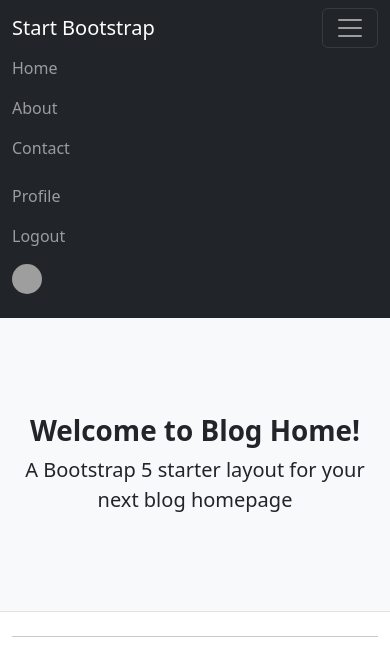
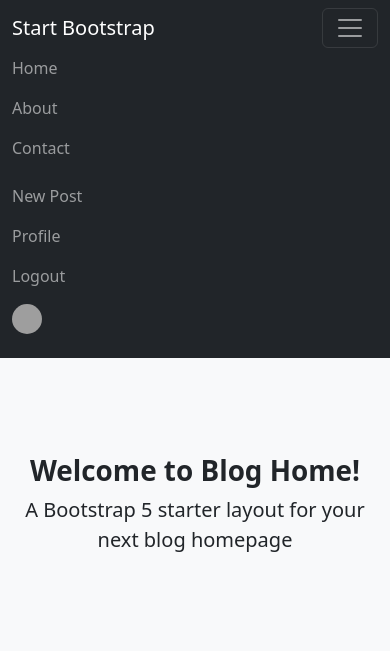
Before and after one commit to parsaizadmehr/Django-Blog, a Django app: page / in a window 390 px wide, after a click that opens the changed part. Shown: the top 651 px of the page. Run offline with Django 4.2, Linux system fonts and the light colour scheme; the visitor is signed in with stand-in values (Sample User, id 1); data that the repository does not hold is empty; some libraries are stand-ins or nearby versions; grey boxes are pictures that could not be loaded.

Commit message:
Add create new post, update and delete by user.

```diff
--- a/blog/templates/blog/base.html
+++ b/blog/templates/blog/base.html
@@ -38,6 +38,9 @@
                     <ul class="navbar-nav mb-2 mb-lg-0">
 
                         {% if user.is_authenticated %}
+                        <li class="nav-item">
+                            <a class="nav-link" href="{% url 'create' %}">New Post</a>
+                        </li>
                         <li class="nav-item">
                             <a class="nav-link" href="{% url 'profile' %}">Profile</a>
                         </li>
--- a/blog/templates/blog/index.html
+++ b/blog/templates/blog/index.html
@@ -25,9 +25,9 @@
                         <div class="author-info position-absolute top-0 p-2">
                             <a href="{% url 'profile' %}">
                             {% if user.profile.image %}
-                                <img src="{{ user.profile.image.url }}" alt="User Avatar" class="rounded-circle" style="width: 30px; height: 30px;">
+                                <img src="{{ post.author.profile.image.url }}" class="rounded-circle" style="width: 30px; height: 30px;">
                             {% else %}
-                                <img src="{% static 'assets/default.jpg' %}" alt="User Avatar" class="rounded-circle" style="width: 30px; height: 30px;">
+                                <img src="{% static 'assets/default.jpg' %}" class="rounded-circle" style="width: 30px; height: 30px;">
                             {% endif %}
                                 <span class="text-muted ml-2">{{ post.author.username }}</span>
                             </a>
@@ -36,7 +36,7 @@
                             <img class="card-img-top" src="{{post.thumbnail.url}}" alt="..." />
                         </a>
                         <div class="card-body mt-5">
-                            <div class="small text-muted">January 1, 2023</div>
+                            <div class="small text-muted">{{post.created_at}}</div>
                             <h2 class="card-title h4">{{ post.title }}</h2>
                             <p class="card-text">{{ post.content|slice:":250" }}</p><!-- Trimmed content -->
                             <a class="btn btn-primary" href="{% url 'post' post.slug %}">Read more →</a>
--- a/blog/templates/blog/post.html
+++ b/blog/templates/blog/post.html
@@ -14,6 +14,7 @@
                     <h1 class="fw-bolder mb-1">{{post.title}}</h1>
                     <!-- Post meta content-->
                     <div class="text-muted fst-italic mb-2">{{post.created_at}} by {{post.author}}</div>
+
                     <!-- Post categories-->
                     <a class="badge bg-secondary text-decoration-none link-light" href="#!">Web Design</a>
                     <a class="badge bg-secondary text-decoration-none link-light" href="#!">Freebies</a>
@@ -23,6 +24,10 @@
                 <!-- Post content-->
                 <section class="mb-5">
                     <p class="fs-5 mb-4">{{post.content}}</p>
+                    {% if post.author == user %}
+                        <a class="btn btn-secondary" href="{% url 'update' post.slug %}" >Update</a>
+                        <a class="btn btn-danger" href="{% url 'delete' post.slug %}" >Delete</a>
+                    {% endif %}
                 </section>
             </article>
             <!-- Comments section-->
--- a/blog/urls.py
+++ b/blog/urls.py
@@ -4,6 +4,9 @@ from . import views
 urlpatterns = [
     path("", views.PostListView.as_view(), name="index"),
     path("post/<slug:slug>", views.post_detail, name="post"),
+    path("new/", views.PostCreateView.as_view(), name="create"),
+    path("post/<slug:slug>/update/", views.PostUpdateView.as_view(), name="update"),
+    path("post/<slug:slug>/delete/", views.PostDeleteView.as_view(), name="delete"),
     path("about/", views.about, name="about"),
     path("contact/", views.contact, name="contact"),
 ]
--- a/blog/views.py
+++ b/blog/views.py
@@ -1,7 +1,8 @@
 from django.contrib.auth.decorators import login_required
 from django.core.mail import send_mail
 from django.shortcuts import render, redirect, get_object_or_404
-from django.views.generic import ListView
+from django.views.generic import ListView, CreateView, UpdateView, DeleteView
+from django.contrib.auth.mixins import LoginRequiredMixin, UserPassesTestMixin
 from django.contrib import messages
 from decouple import config
 from .models import Post
@@ -11,10 +12,43 @@ class PostListView(ListView):
     model = Post
     template_name = "blog/index.html"
     context_object_name = "posts"
-    ordering = ["-created_at"]
 
     def get_queryset(self):
-        return Post.objects.filter(status="p")
+        return Post.objects.filter(status="p").order_by("-created_at")
+
+class PostCreateView(LoginRequiredMixin, CreateView):
+    model = Post
+    context_object_name = "post"
+    fields = ["title", "content", "thumbnail", "status"]
+
+    def form_valid(self, form):
+        form.instance.author = self.request.user
+        return super().form_valid(form)
+
+class PostUpdateView(LoginRequiredMixin, UserPassesTestMixin, UpdateView):
+    model = Post
+    context_object_name = "post"
+    fields = ["title", "content", "thumbnail", "status"]
+
+    def form_valid(self, form):
+        form.instance.author = self.request.user
+        return super().form_valid(form)
+
+    def test_func(self):
+        post = self.get_object()
+        if self.request.user == post.author:
+            return True
+        return False
+
+class PostDeleteView(LoginRequiredMixin, UserPassesTestMixin, DeleteView):
+    model = Post
+    success_url = "/"
+
+    def test_func(self):
+        post = self.get_object()
+        if self.request.user == post.author:
+            return True
+        return False
 
 def post_detail(request, slug):
     post = get_object_or_404(Post, slug=slug)
@@ -59,7 +93,7 @@ def contact(request):
                 send_mail(
                     f"New Contact Form Submission from {name}",
                     f"Message from {email}\n {message}",
-                    config('EMAIL_HOST_USE'),
+                    config('EMAIL_HOST_USER'),
                     [config('RECIPIENT_EMAIL')],
                     fail_silently=False,
                 )
--- a/users/templates/users/profile.html
+++ b/users/templates/users/profile.html
@@ -12,9 +12,9 @@
                         <div class="row">
                             <div class="col-md-4">
                                 {% if user.profile.image %}
-                                    <img src="{{ user.profile.image.url }}" alt="User Avatar" class="img-fluid rounded-circle mb-3" style="width: 200px; height: 200px;">
+                                    <img src="{{ user.profile.image.url }}" class="img-fluid rounded-circle mb-3" style="width: 200px; height: 200px;">
                                 {% else %}
-                                    <img src="{% static 'assets/default.jpg' %}" alt="Default Avatar" class="img-fluid rounded-circle mb-3" style="width: 200px; height: 200px;">
+                                    <img src="{% static 'default.jpg' %}" class="img-fluid rounded-circle mb-3" style="width: 200px; height: 200px;">
                                 {% endif %}
                             </div>
                             <div class="col-md-8">
```
Also changed, not shown: blog/models.py (+11 -1 lines), blog/templates/blog/post_confirm_delete.html (added, +12 -0 lines), blog/templates/blog/post_form.html (added, +21 -0 lines), blog/migrations/0005_alter_comment_options_alter_post_slug_and_more.py (added), blog/migrations/0006_alter_post_slug.py (added).
